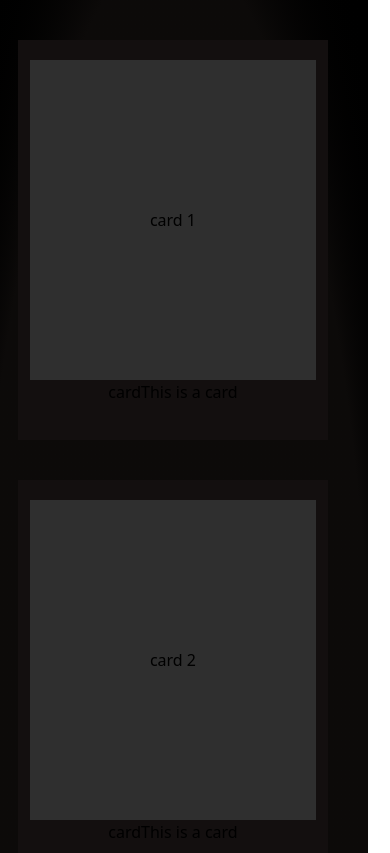
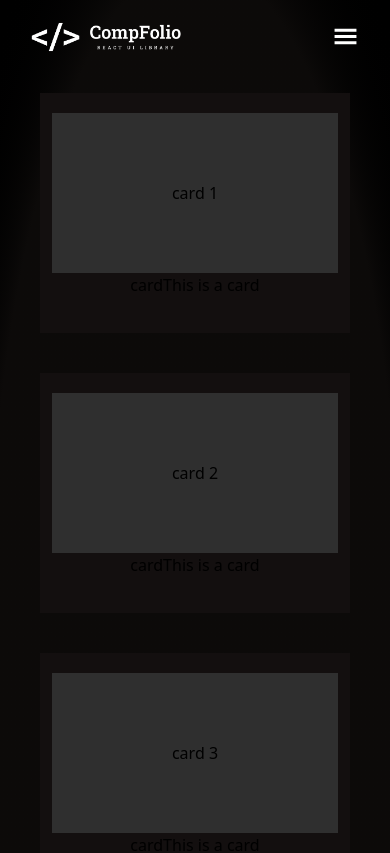
Before and after one commit to swagatchand98/Comp-Folio, a React (Vite) app: page / in a window 390 px wide. Shown: the top 853 px of the page. Built offline with nearby package versions, Linux system fonts and the light colour scheme.

Commit message:
Structured the project, Made context directory for state management logic, Added data directory for exporting the props data

```diff
--- a/src/Component/contentSlider.jsx
+++ b/src/Component/contentSlider.jsx
@@ -1,20 +1,18 @@
 import { memo, useContext, useEffect, useState } from "react";
 import DisplayCard from "./displayCard"
-import { ContentContextProvider, ContentContext } from "./displayContent";
+import { DisplayCardsContext } from "../context/DisplayCardsContext";
 import PageSwitcher from "./pageSwitcher";
+import { GiHamburgerMenu } from "react-icons/gi";
+
 
 const ContentSlider = memo(() => {
 
-    return (
-        <ContentContextProvider>
-            <SliderContent/>
-        </ContentContextProvider>
-    );
+    return <SliderContent/>
 });
 
 const SliderContent = memo(() => {
 
-    const { currentCards } = useContext(ContentContext);
+    const { currentCards } = useContext(DisplayCardsContext);
 
     //logic for tracking re-renders
      useEffect(() => {
@@ -26,7 +24,17 @@ const SliderContent = memo(() => {
         return <div>Loading...</div>;
     }
 
-    return (<div className="bg-radial from-stone-950 from-75% to-black h-fit md:h-screen md:w-390 transition-transform -translate-x-66 md:translate-x-0">
+    return (<div className="bg-radial from-stone-950 from-75% to-black w-full h-fit transition-transform md:h-screen md:w-390 ">
+
+                <div className="flex justify-between items-center pt-5 px-4 md:hidden">
+                    <div>
+                        <img className="w-45" src="src/assets/logo.png" alt="logo" />
+                    </div>
+                    <div className="pr-4">
+                        <GiHamburgerMenu size={25} color="white"/>
+                    </div>
+                </div>
+
                 <div className="grid grid-cols-1 w-screen gap-y-10 p-10 md:w-auto md:grid md:grid-cols-2 md:grid-rows-2 md:gap-x-10 md:gap-y-10 md:pt-7 md:px-5 md:p-0 ">
 
                  {currentCards.map((card) => (
--- a/src/Component/displayCard.jsx
+++ b/src/Component/displayCard.jsx
@@ -1,8 +1,8 @@
 const DisplayCard = ({compPreview, Title, Description}) => {
 
-    return <div className="w-full h-100 px-3 bg-[#130F0F]">
+    return <div className="h-60 md:h-100 px-3 bg-[#130F0F]">
         <div className="flex justify-center items-center pt-5">
-           <div className="w-170 h-80 bg-[#2F2F2F] flex justify-center items-center">
+           <div className="w-screen h-40 md:h-80 bg-[#2F2F2F] flex justify-center items-center">
                {compPreview}
            </div>
         </div>
--- a/src/Component/displayContent.jsx
+++ /dev/null
@@ -1,63 +0,0 @@
-import { createContext, memo, useMemo, useState } from "react"
-
-export const ContentContext = createContext(null);
-
-export const ContentContextProvider = memo(({children}) => {
-
-    const [dispalyContent, setDisplayContent] = useState([
-
-        {id:1, compPreview:"card 1", Title:"card", Description:"This is a card"},
-        {id:2, compPreview:"card 2", Title:"card", Description:"This is a card"},
-        {id:3, compPreview:"card 3", Title:"card", Description:"This is a card"},
-        {id:4, compPreview:"card 4", Title:"card", Description:"This is a card"},
-
-        {id:5, compPreview:"card 5", Title:"card", Description:"This is a card"},
-        {id:6, compPreview:"card 6", Title:"card", Description:"This is a card"},
-        {id:7, compPreview:"card 7", Title:"card", Description:"This is a card"},
-        {id:8, compPreview:"card 8", Title:"card", Description:"This is a card"},
-
-        {id:9, compPreview:"card 9", Title:"card", Description:"This is a card"},
-        {id:10, compPreview:"card 10", Title:"card", Description:"This is a card"},
-        {id:11, compPreview:"card 11", Title:"card", Description:"This is a card"},
-        {id:12, compPreview:"card 12", Title:"card", Description:"This is a card"},
-
-        {id: 13, compPreview:"card 13", Title:"card", Description:"This is a card"},
-        {id: 14, compPreview:"card 14", Title:"card", Description:"This is a card"},
-        {id: 15, compPreview:"card 15", Title:"card", Description:"This is a card"},
-        {id: 16, compPreview:"card 16", Title:"card", Description:"This is a card"},
-
-        {id:17, compPreview:"card 17", Title:"card", Description:"This is a card"},
-        {id:18, compPreview:"card 18", Title:"card", Description:"This is a card"},
-        {id:19, compPreview:"card 19", Title:"card", Description:"This is a card"},
-        {id:20, compPreview:"card 20", Title:"card", Description:"This is a card"},
-     ]);
-
-    const cardsPerPage = 4;
-    const [currentSet, setCurrentSet] = useState(0);
-
-    const currentCards = dispalyContent.slice(
-
-        currentSet * cardsPerPage,
-        (currentSet + 1) * cardsPerPage
-    );
-
-    const totalSets = Math.ceil(dispalyContent.length / cardsPerPage)
-
-    const contextValue = useMemo(() => ({
-        currentCards,
-        totalSets,
-        currentSet,
-        setCurrentSet,
-    }), [currentSet, dispalyContent]);
-
-
-    return (
-        <ContentContext.Provider value={contextValue}>
-            {children}
-        </ContentContext.Provider>
-
-    );
-})
-
-
-export default ContentContextProvider
--- a/src/Component/pageSwitcher.jsx
+++ b/src/Component/pageSwitcher.jsx
@@ -1,5 +1,5 @@
 import { IoMdArrowDropleftCircle, IoMdArrowDroprightCircle } from "react-icons/io";
-import ContentContextProvider, { ContentContext } from "./displayContent";
+import { DisplayCardsContext } from "../context/DisplayCardsContext";
 import { useContext, memo, useCallback } from "react";
 
 const PageSwitcher = () => {
@@ -9,7 +9,7 @@ const PageSwitcher = () => {
 
 const ArrowKeys = memo(() => {
 
-    const {totalSets, setCurrentSet, setDisplayContent} = useContext(ContentContext);
+    const {totalSets, setCurrentSet, setDisplayContent} = useContext(DisplayCardsContext);
 
     const nextHandler = useCallback(() => {
         setCurrentSet(x => (x + 1) % totalSets);
--- a/src/Component/sideBar.jsx
+++ b/src/Component/sideBar.jsx
@@ -2,7 +2,7 @@ import { Link } from "react-router-dom"
 
 const SideBar = () => {
 
-    return <aside id="sidebar" className="top-0 left-0 z-40 w-90 h-screen transition-transform -translate-x-full md:translate-x-0">
+    return <aside id="sidebar" className="z-40 w-50 h-screen fixed transition-transform -translate-x-full md:h-screen md:w-90 md:translate-x-0 md:static">
         <div className="h-full px-3 py-4 overflow-y-scroll bg-[#000202] ">
             <div className="flex justify-center items-center pb-5 my-x">
                 <img className="h-12" src="/src/assets/logo.png" alt="CompFolio" />
--- a/src/Screens/home.jsx
+++ b/src/Screens/home.jsx
@@ -1,14 +1,17 @@
 import SideBar from "../Component/sideBar"
 import ContentSlider from "../Component/contentSlider"
 import { BrowserRouter } from "react-router-dom"
+import DisplayCardsContextProvider from "../context/DisplayCardsContext"
 
 const Home = () => {
 
     return <div className="flex h-screen ">
-        <BrowserRouter>
-                        <SideBar/>
-                        <ContentSlider/>
-        </BrowserRouter>
+        <DisplayCardsContextProvider>
+                             <BrowserRouter>
+                                             <SideBar/>
+                                             <ContentSlider/>
+                             </BrowserRouter>
+        </DisplayCardsContextProvider>
     </div>
 }
 
--- /dev/null
+++ b/src/context/DisplayCardsContext.jsx
@@ -0,0 +1,38 @@
+import { createContext, memo, useMemo, useState } from "react"
+import displayCardsArray from "../data/displayContent";
+
+export const DisplayCardsContext = createContext(null);
+
+export const DisplayCardsContextProvider = memo(({children}) => {
+
+    const [dispalyContent, setDisplayContent] = useState(displayCardsArray);
+
+    const cardsPerPage = 4;
+    const [currentSet, setCurrentSet] = useState(0);
+
+    const currentCards = dispalyContent.slice(
+
+        currentSet * cardsPerPage,
+        (currentSet + 1) * cardsPerPage
+    );
+
+    const totalSets = Math.ceil(dispalyContent.length / cardsPerPage)
+
+    const contextValue = useMemo(() => ({
+        currentCards,
+        totalSets,
+        currentSet,
+        setCurrentSet,
+    }), [currentSet, dispalyContent]);
+
+
+    return (
+        <DisplayCardsContext.Provider value={contextValue}>
+            {children}
+        </DisplayCardsContext.Provider>
+
+    );
+})
+
+
+export default DisplayCardsContextProvider;
--- /dev/null
+++ b/src/data/displayContent.js
@@ -0,0 +1,29 @@
+const displayCardsArray = [
+
+    {id:1, compPreview:"card 1", Title:"card", Description:"This is a card"},
+    {id:2, compPreview:"card 2", Title:"card", Description:"This is a card"},
+    {id:3, compPreview:"card 3", Title:"card", Description:"This is a card"},
+    {id:4, compPreview:"card 4", Title:"card", Description:"This is a card"},
+
+    {id:5, compPreview:"card 5", Title:"card", Description:"This is a card"},
+    {id:6, compPreview:"card 6", Title:"card", Description:"This is a card"},
+    {id:7, compPreview:"card 7", Title:"card", Description:"This is a card"},
+    {id:8, compPreview:"card 8", Title:"card", Description:"This is a card"},
+
+    {id:9, compPreview:"card 9", Title:"card", Description:"This is a card"},
+    {id:10, compPreview:"card 10", Title:"card", Description:"This is a card"},
+    {id:11, compPreview:"card 11", Title:"card", Description:"This is a card"},
+    {id:12, compPreview:"card 12", Title:"card", Description:"This is a card"},
+
+    {id: 13, compPreview:"card 13", Title:"card", Description:"This is a card"},
+    {id: 14, compPreview:"card 14", Title:"card", Description:"This is a card"},
+    {id: 15, compPreview:"card 15", Title:"card", Description:"This is a card"},
+    {id: 16, compPreview:"card 16", Title:"card", Description:"This is a card"},
+
+    {id:17, compPreview:"card 17", Title:"card", Description:"This is a card"},
+    {id:18, compPreview:"card 18", Title:"card", Description:"This is a card"},
+    {id:19, compPreview:"card 19", Title:"card", Description:"This is a card"},
+    {id:20, compPreview:"card 20", Title:"card", Description:"This is a card"},
+];
+
+export default displayCardsArray;
```
